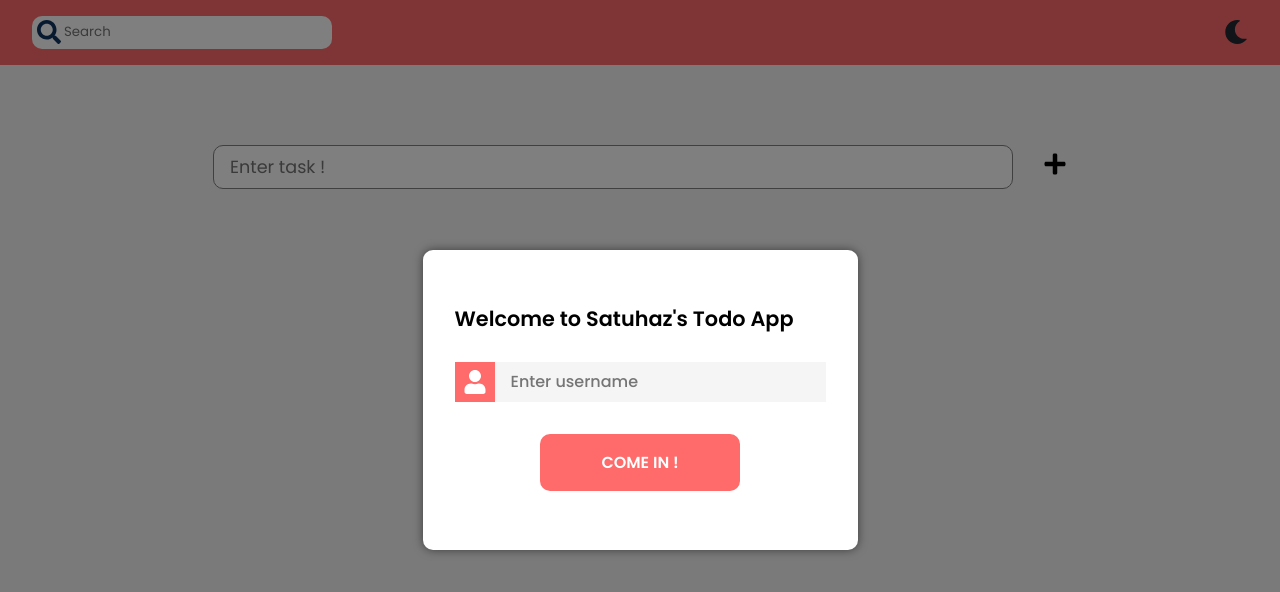
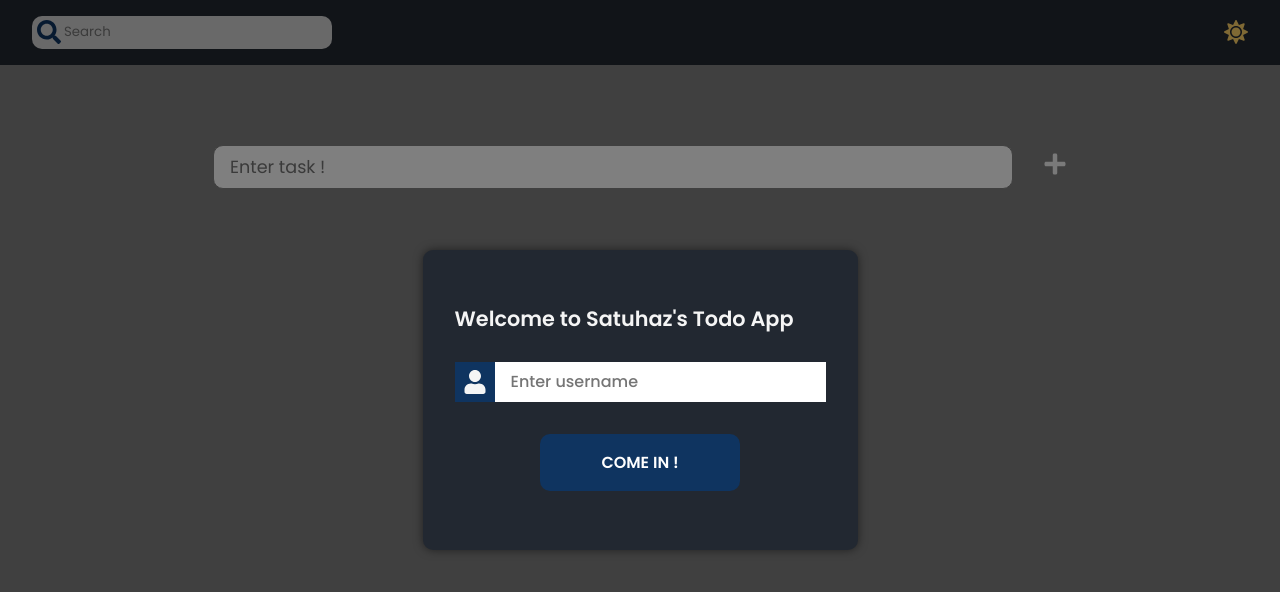
Before and after one commit to ahmetenesbahar/todo-app, a React (Create React App) app: page / in a window 1280 px wide. Shown: the top 592 px of the page. Built offline with nearby package versions, Linux system fonts and the light colour scheme.

Commit message:
feat:users cannot enter with empty name

```diff
--- a/src/components/Login.tsx
+++ b/src/components/Login.tsx
@@ -19,8 +19,12 @@ const Login: FC = () => {
   const handleSubmit = (e: FormEvent<HTMLFormElement>) => {
     e.preventDefault();
     if (!isLoggedIn) {
-      localUser({ username });
-      setHide("hide");
+      if (username !== "" && username.trim().length >= 3) {
+        localUser({ username });
+        setHide("hide");
+      } else {
+        alert("Please enter a username");
+      }
     }
   };
 
--- a/src/context/ThemeContext.tsx
+++ b/src/context/ThemeContext.tsx
@@ -8,7 +8,7 @@ const ThemeContext = createContext({
 
 export const ThemeProvider = ({ children }: { children: React.ReactNode }) => {
   const [theme, setTheme] = useState<"light" | "dark">(
-    JSON.parse(localStorage.getItem("theme")!) ?? "light"
+    JSON.parse(localStorage.getItem("theme")!) ?? "dark"
   ); //!
 
   const toggleTheme = () => {
```
